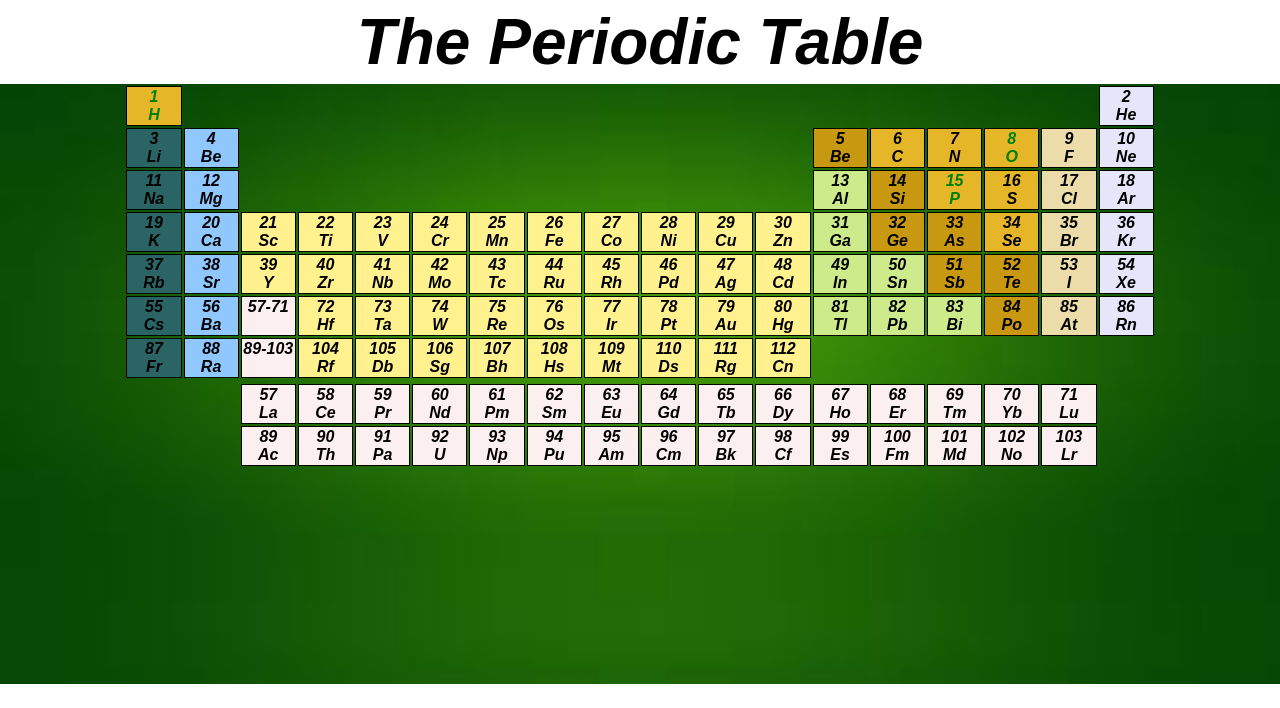
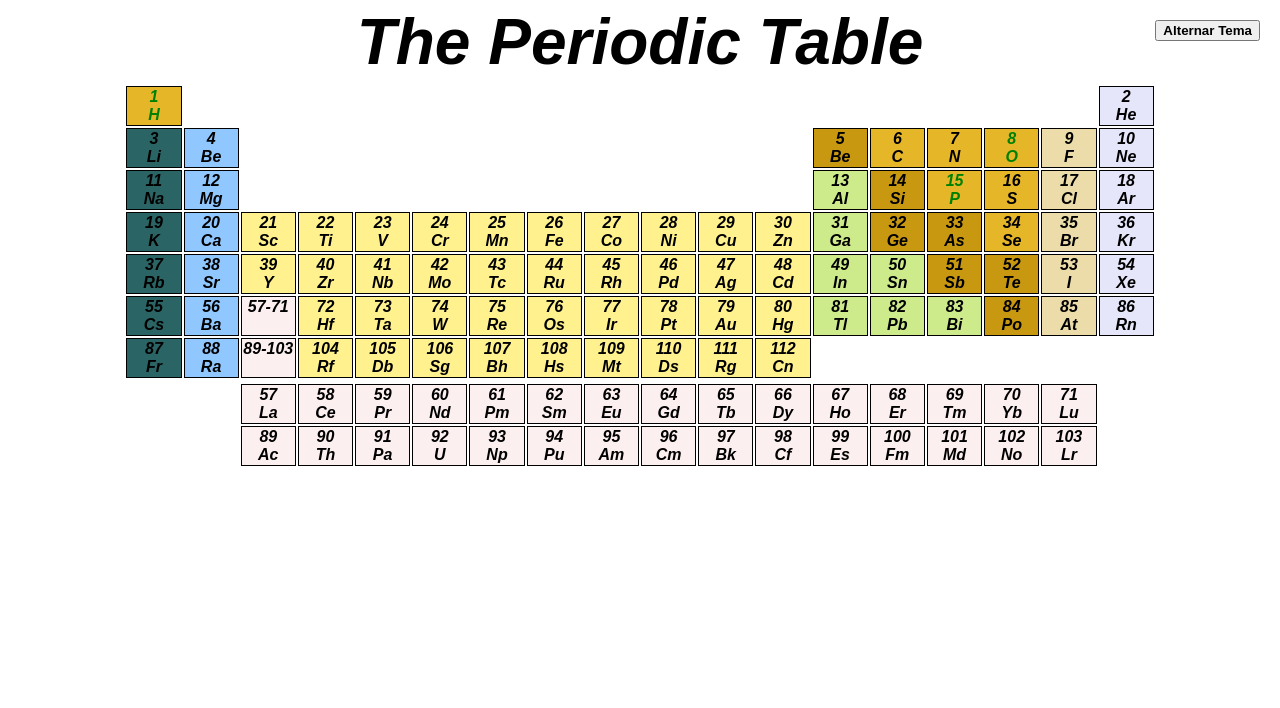
Before and after one commit to Arthur-Rafael-Antunes/Tabela_Pink_White, a Flask app: page / in a window 1280 px wide. Shown: the top 708 px of the page. Run offline with Flask 3, Linux system fonts and the light colour scheme.

Commit message:
Update placeholder.html
fizemos um update!

```diff
--- a/templates/placeholder.html
+++ b/templates/placeholder.html
@@ -3,14 +3,39 @@
 
 <head>
     <meta charset="UTF-8">
-    <meta name="viewport" content="width= devide-width, initial-scale=1.0">
-    <link rel=" stylesheet" href="{{url_for('static', filename='css/style.css')}}">
+    <meta name="viewport" content="width=device-width, initial-scale=1.0">
+    <link rel="stylesheet" href="{{url_for('static', filename='css/style.css')}}">
     <title>The Periodic Table</title>
     <style>
         body {
-            background-image: url('/static/images/fundo_verde.jpg');
+            margin: 0;
+            padding: 0;
             background-size: cover;
             background-repeat: no-repeat;
+            transition: background-image 0.5s;
+        }
+
+        .green-mode {
+            background-image: url("file:///C:/Users/guilh/Desktop/tfa/Flask/static/images/fundo_rosa.jpg");
+        }
+
+        .purple-mode {
+            background-image: url("file:///C:/Users/guilh/Desktop/tfa/Flask/static/images/fundo_verde.jpg");
+        }
+
+        .blue-mode {
+            background-image: url("file:///C:/Users/guilh/Desktop/tfa/Flask/static/images/fundo_roxo.jpg");
+        }
+
+        .orange-mode {
+            background-image: url("file:///C:/Users/guilh/Desktop/tfa/Flask/static/images/fundo_laranja.jpg");
+        }
+
+        #theme-toggle {
+            position: absolute;
+            top: 20px;
+            right: 20px;
+            cursor: pointer;
         }
 
         * {
@@ -21,11 +46,9 @@
 
         td {
             width: 4vw;
-            border: 1px black;
+            border: 1px solid black; /* Corrija o estilo da borda */
             text-align: center;
         }
-
-
 
         .headingOne {
             background-color: rgb(255, 255, 255);
@@ -34,70 +57,62 @@
         }
 
         ._color_1 {
-            border: 1px;
-            border-style: solid;
-            border-color: #000000;
+            border: 1px solid black; /* Corrija o estilo da borda */
             background-color: #e6b629;
         }
 
         .color_2 {
-            border: 1px;
-            border-style: solid;
-            border-color: #000000;
+            border: 1px solid black; /* Corrija o estilo da borda */
             background-color: #2b6464;
         }
 
         .color_3 {
-            border: 1px;
-            border-style: solid;
+            border: 1px solid black; /* Corrija o estilo da borda */
             background-color: #90c7ff;
         }
 
         .color_4 {
-            border: 1px;
-            border-style: solid;
+            border: 1px solid black; /* Corrija o estilo da borda */
             background-color: #fceff0;
         }
 
         .color_5 {
-            border: 1px;
-            border-style: solid;
+            border: 1px solid black; /* Corrija o estilo da borda */
             background-color: #fff28e;
         }
 
         .color_6 {
-            border: 1px;
-            border-style: solid;
+            border: 1px solid black; /* Corrija o estilo da borda */
             background-color: #c79810;
         }
 
         .color_7 {
-            border: 1px;
-            border-style: solid;
+            border: 1px solid black; /* Corrija o estilo da borda */
             background-color: #cdeb8b;
         }
 
         .color_8 {
-            border: 1px;
-            border-style: solid;
+            border: 1px solid black; /* Corrija o estilo da borda */
             background-color: #ebdca9;
         }
 
         .color_9 {
-            border: 1px;
-            border-style: solid;
+            border: 1px solid black; /* Corrija o estilo da borda */
             background-color: #e6e6fa;
         }
 
         .text_color_green {
             color: green;
         }
-
-
+        .noBorder
+        {
+            border: 0px;
+        }
     </style>
 </head>
 
-<body>
+<body class="purple-mode">
+    <button id="theme-toggle">Alternar Tema</button>
     <center>
         <h1 class="headingOne">The Periodic Table</h1>
         <table>
@@ -109,7 +124,9 @@
             <tr border="on">
                 <td class="color_2">3<br />Li</td>
                 <td class="color_3">4<br />Be</td>
+
                 <td class="noBorder" colspan="10"></td>
+
                 <td class="color_6">5<br />Be</td>
                 <td class="_color_1">6<br />C</td>
                 <td class="_color_1 ">7<br />N</td>
@@ -117,7 +134,7 @@
                 <td class="color_8 ">9<br />F</td>
                 <td class="color_9 ">10<br />Ne</td>
             </tr>
-            <tr>
+                 <tr>
                 <td class="color_2">11<br />Na</td>
                 <td class="color_3">12<br />Mg</td>
                 <td class="noBorder" colspan="10"></td>
@@ -128,7 +145,7 @@
                 <td class="color_8 ">17<br />Cl</td>
                 <td class="color_9 ">18<br />Ar</td>
             </tr>
-            <tr>
+             <tr>
                 <td class="color_2">19<br />K</td>
                 <td class="color_3">20<br />Ca</td>
                 <td class="color_5">21<br />Sc</td>
@@ -241,9 +258,24 @@
                 <td class="color_4 text_color_red">101<br />Md</td>
                 <td class="color_4 text_color_red">102<br />No</td>
                 <td class="color_4 text_color_red">103<br />Lr</td>
-            </tr>
         </table>
     </center>
-</body>
+
+    <script>
+        const themeToggle = document.getElementById('theme-toggle');
+        const body = document.body;
+        const modes = ['purple-mode', 'green-mode', 'blue-mode', 'orange-mode'];
+        let currentModeIndex = 0;
+
+        themeToggle.addEventListener('click', () => {
+            body.classList.remove(modes[currentModeIndex]);
+            currentModeIndex = (currentModeIndex + 1) % modes.length;
+            body.classList.add(modes[currentModeIndex]);
+        });
+        </script>
+    </tr>
+    </table>
+    </center>
+    </body>
 
 </html>
```
